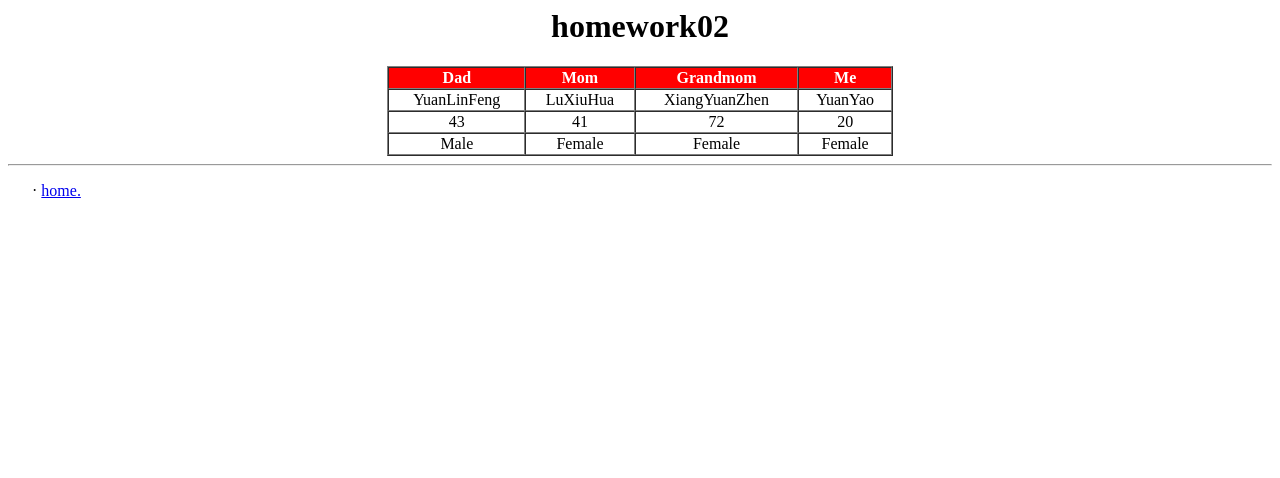
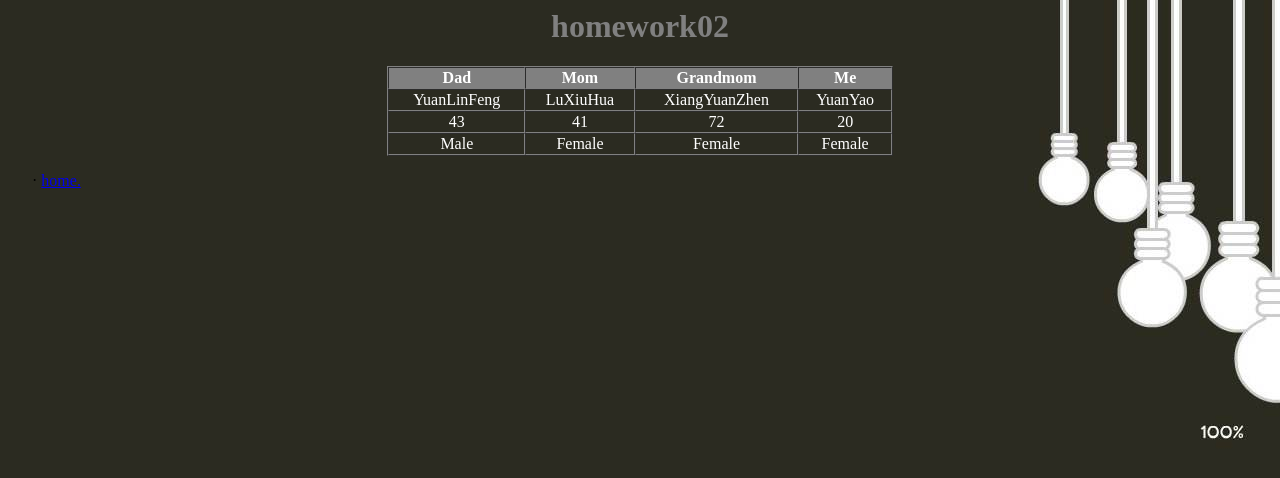
Before and after one commit to hguftuftglk/hguftuftglk.github.io, a plain HTML site: page homework02.html in a window 1280 px wide. Drawn offline with Linux system fonts and the light colour scheme.

Commit message:
Update homework02.html

```diff
--- a/homework02.html
+++ b/homework02.html
@@ -4,37 +4,38 @@
 <title>homework02</title>
 </head>
 
-<body>
-    <h1 align="center" >
+<body background="pic.jpg">
+
+    <h1 align="center" style="color:gray;">
         homework02
     </h1>
     <table width="40%" border="1" cellspacing="0" align="center" >
-        <tr bgcolor=red style="color:WHITE";>
+        <tr bgcolor=gray style="color:WHITE";>
             <th>Dad</th>
             <th>Mom </th>
             <th>Grandmom </th>
             <th>Me </th>
         </tr>
-        <tr align="center">
+        <tr align="center" style="color:white;">
             <td>YuanLinFeng</td>
             <td>LuXiuHua</td>
             <td>XiangYuanZhen</td>
             <td>YuanYao</td>
         </tr>
-        <tr align="center">
+        <tr align="center" style="color:white;">
             <td>43</td>
             <td>41</td>
             <td>72</td>
             <td>20</td>
           </tr>
-        <tr align="center">
+        <tr align="center" style="color:white;">
             <td>Male</td>
             <td>Female</td>
             <td>Female</td>
             <td>Female</td>
         </tr>
     </table>
-    <hr>
+
     <p>
         &nbsp; &nbsp; &nbsp; ·
         <a href="https://hguftuftglk.github.io">
```
